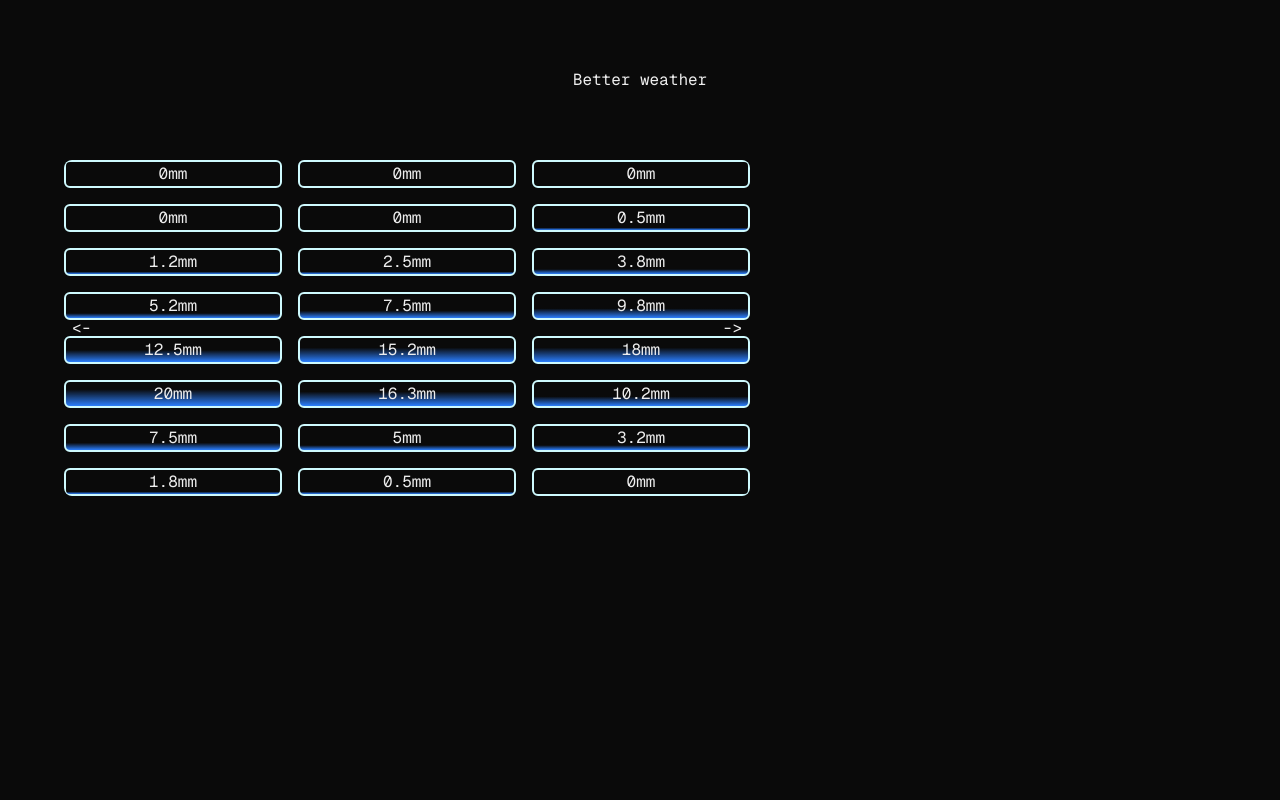
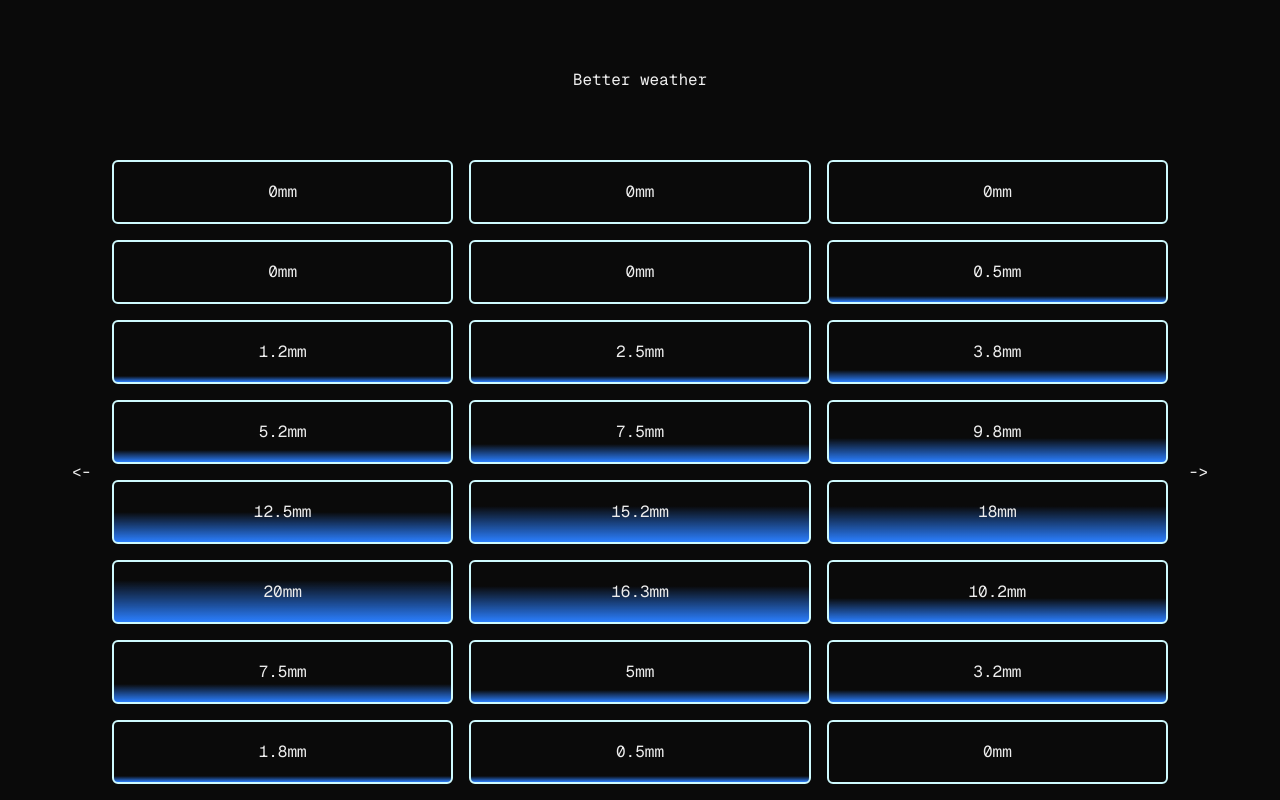
Before and after one commit to jacobjshelp/better-weather, a Next.js app: page / in a window 1280 px wide. Built offline with nearby package versions, Linux system fonts and the light colour scheme.

Commit message:
improved styling for carousel

```diff
--- a/app/components/ForecastCarousel.tsx
+++ b/app/components/ForecastCarousel.tsx
@@ -17,7 +17,7 @@ type ForecastCarouselProps = {
 
 export default function ForecastCarousel({ allDays }: ForecastCarouselProps) {
   return (
-    <div className="max-w-[686px]">
+    <div className="h-full">
       <Swiper
         pagination={{
           enabled: true,
@@ -26,10 +26,10 @@ export default function ForecastCarousel({ allDays }: ForecastCarouselProps) {
           renderBullet: carouselPagination,
         }}
         modules={[Navigation, Pagination]}
-        className="relative rounded-lg [&_div.swiper-button-next]:text-background [&_div.swiper-button-prev]:text-background"
+        className="relative rounded-lg [&_div.swiper-button-next]:text-background [&_div.swiper-button-prev]:text-background h-full"
       >
         {allDays.map((hourlyData, index) => (
-          <SwiperSlide key={index} className="select-none">
+          <SwiperSlide key={index} className="select-none px-12">
             <OneDayForecast hourlyData={hourlyData} />
 
           </SwiperSlide>
```
